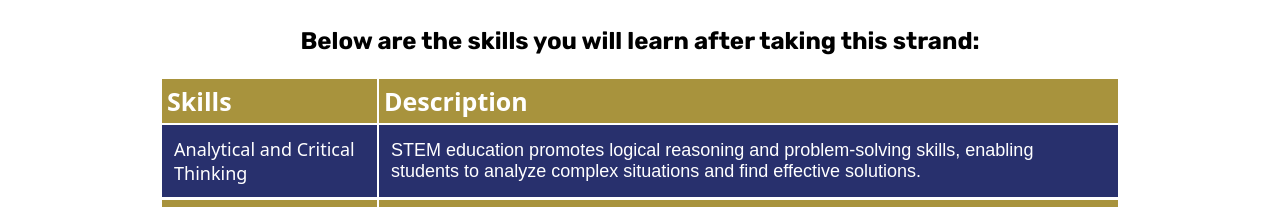
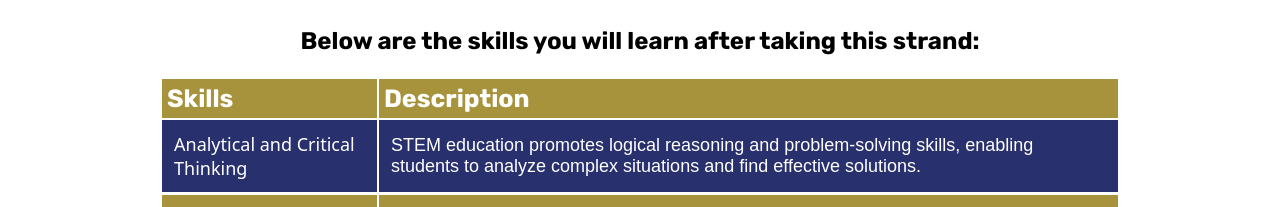
Before and after one commit to Koronnen/PR2Web, a plain HTML site: page stem.html in a window 1280 px wide. Shown: the part 735-942 px from the top of the page. Drawn offline with Linux system fonts and the light colour scheme.

Commit message:
Update stem.css

```diff
--- a/stem.css
+++ b/stem.css
@@ -287,6 +287,7 @@ table {
 th {
 	font-size: 25px;
 	text-align: left;
+	font-family: "Rubik", sans-serif;
 }
 
 td {
@@ -307,11 +308,13 @@ tr:nth-child(even) {
 }
 tr:nth-child(odd) {
 	background-color:#a8933d;
+	font-family: "DM Sans", sans-serif;
 }
 th {
 	padding: 5px;
 	color: white;
 }
+
 .navbutton a{
 	text-decoration: none;
 	color: white;
```
